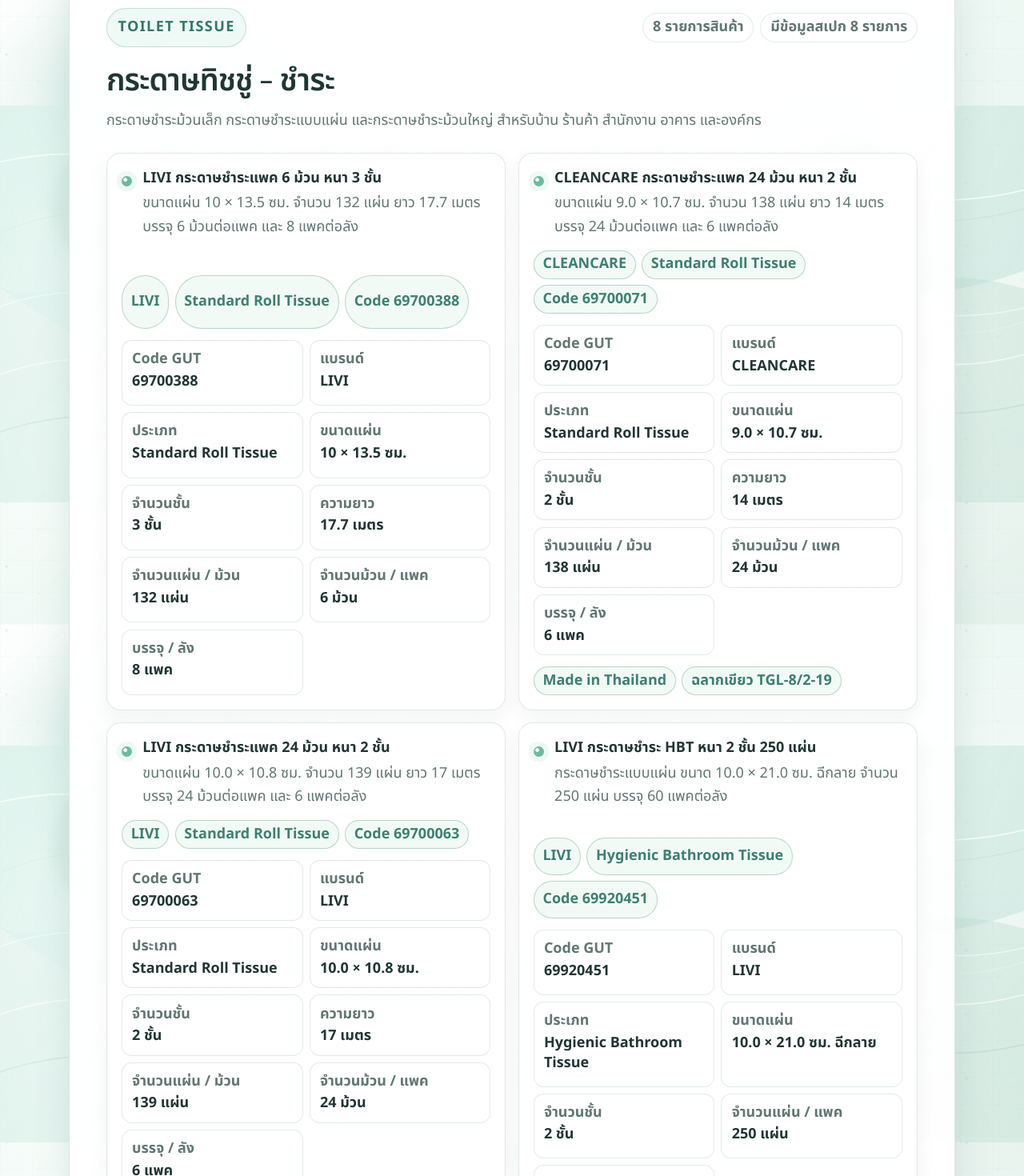
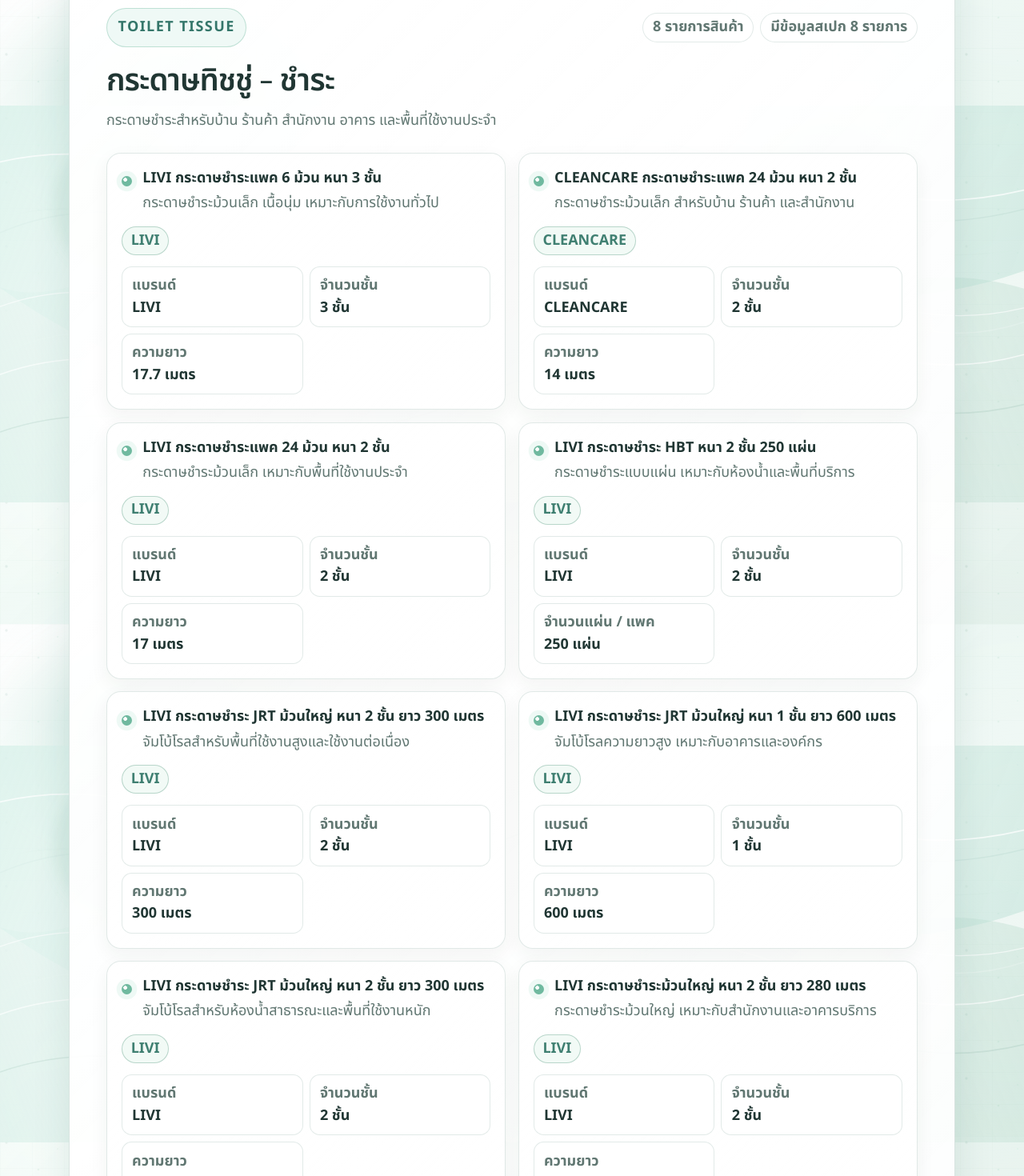
Before and after one commit to phataree-adminrayong/phataree, a Next.js app: page / in a window 1280 px wide. Shown: the part 2420-3890 px from the top of the page at 80% size. Built offline with nearby package versions, Linux system fonts and the light colour scheme.

Commit message:
Update Product info

```diff
--- a/src/app/sections/ProductsSection/productData.ts
+++ b/src/app/sections/ProductsSection/productData.ts
@@ -45,7 +45,7 @@
     title: 'กระดาษทิชชู่ - ชำระ',
     eyebrow: 'Toilet Tissue',
     description:
-      'กระดาษชำระม้วนเล็ก กระดาษชำระแบบแผ่น และกระดาษชำระม้วนใหญ่ สำหรับบ้าน ร้านค้า สำนักงาน อาคาร และองค์กร',
+      'กระดาษชำระสำหรับบ้าน ร้านค้า สำนักงาน อาคาร และพื้นที่ใช้งานประจำ',
     images: [
       {
         src: '/images/product/toilet-tissue/toilet-tissue-1.jpg',
@@ -65,131 +65,81 @@
         id: 'livi-standard-roll-3ply-6rolls-17-7m',
         name: 'LIVI กระดาษชำระแพค 6 ม้วน หนา 3 ชั้น',
         shortDescription:
-          'ขนาดแผ่น 10 × 13.5 ซม. จำนวน 132 แผ่น ยาว 17.7 เมตร บรรจุ 6 ม้วนต่อแพค และ 8 แพคต่อลัง',
+          'กระดาษชำระม้วนเล็ก เนื้อนุ่ม เหมาะกับการใช้งานทั่วไป',
         specs: {
-          codeGut: '69700388',
           brand: 'LIVI',
-          format: 'Standard Roll Tissue',
-          sheetSize: '10 × 13.5 ซม.',
           ply: 3,
-          sheetsPerRoll: 132,
           lengthMeter: 17.7,
-          rollsPerPack: 6,
-          packsPerCarton: 8,
         },
       },
       {
         id: 'cleancare-standard-roll-2ply-24rolls-14m',
         name: 'CLEANCARE กระดาษชำระแพค 24 ม้วน หนา 2 ชั้น',
-        shortDescription:
-          'ขนาดแผ่น 9.0 × 10.7 ซม. จำนวน 138 แผ่น ยาว 14 เมตร บรรจุ 24 ม้วนต่อแพค และ 6 แพคต่อลัง',
+        shortDescription: 'กระดาษชำระม้วนเล็ก สำหรับบ้าน ร้านค้า และสำนักงาน',
         specs: {
-          codeGut: '69700071',
           brand: 'CLEANCARE',
-          format: 'Standard Roll Tissue',
-          sheetSize: '9.0 × 10.7 ซม.',
           ply: 2,
-          sheetsPerRoll: 138,
           lengthMeter: 14,
-          rollsPerPack: 24,
-          packsPerCarton: 6,
-          certifications: ['Made in Thailand', 'ฉลากเขียว TGL-8/2-19'],
         },
       },
       {
         id: 'livi-standard-roll-2ply-24rolls-17m',
         name: 'LIVI กระดาษชำระแพค 24 ม้วน หนา 2 ชั้น',
-        shortDescription:
-          'ขนาดแผ่น 10.0 × 10.8 ซม. จำนวน 139 แผ่น ยาว 17 เมตร บรรจุ 24 ม้วนต่อแพค และ 6 แพคต่อลัง',
+        shortDescription: 'กระดาษชำระม้วนเล็ก เหมาะกับพื้นที่ใช้งานประจำ',
         specs: {
-          codeGut: '69700063',
           brand: 'LIVI',
-          format: 'Standard Roll Tissue',
-          sheetSize: '10.0 × 10.8 ซม.',
           ply: 2,
-          sheetsPerRoll: 139,
           lengthMeter: 17,
-          rollsPerPack: 24,
-          packsPerCarton: 6,
-          certifications: ['Made in Thailand', 'ฉลากเขียว TGL-8/2-19'],
         },
       },
       {
         id: 'livi-hbt-2ply-250sheets',
         name: 'LIVI กระดาษชำระ HBT หนา 2 ชั้น 250 แผ่น',
-        shortDescription:
-          'กระดาษชำระแบบแผ่น ขนาด 10.0 × 21.0 ซม. ฉีกลาย จำนวน 250 แผ่น บรรจุ 60 แพคต่อลัง',
+        shortDescription: 'กระดาษชำระแบบแผ่น เหมาะกับห้องน้ำและพื้นที่บริการ',
         specs: {
-          codeGut: '69920451',
           brand: 'LIVI',
-          format: 'Hygienic Bathroom Tissue',
-          sheetSize: '10.0 × 21.0 ซม. ฉีกลาย',
           ply: 2,
           sheetsPerPack: 250,
-          packsPerCarton: 60,
         },
       },
       {
         id: 'livi-jrt-2ply-300m-85',
         name: 'LIVI กระดาษชำระ JRT ม้วนใหญ่ หนา 2 ชั้น ยาว 300 เมตร',
-        shortDescription:
-          'จัมโบ้โรลหน้ากว้าง 8.5 ซม. ยาว 300 เมตร บรรจุ 12 ม้วนต่อลัง เหมาะกับพื้นที่ใช้งานสูง',
+        shortDescription: 'จัมโบ้โรลสำหรับพื้นที่ใช้งานสูงและใช้งานต่อเนื่อง',
         specs: {
-          codeGut: '69700129',
           brand: 'LIVI',
-          format: 'Jumbo Roll Toilet Tissue',
-          rollSize: '8.5 × 300 ม.',
           ply: 2,
           lengthMeter: 300,
-          rollsPerCarton: 12,
-          certifications: ['Made in Thailand', 'ฉลากเขียว TGL-8/2-19'],
         },
       },
       {
         id: 'livi-jrt-1ply-600m',
         name: 'LIVI กระดาษชำระ JRT ม้วนใหญ่ หนา 1 ชั้น ยาว 600 เมตร',
-        shortDescription:
-          'จัมโบ้โรลหน้ากว้าง 8.5 ซม. ยาว 600 เมตร บรรจุ 12 ม้วนต่อลัง สำหรับการใช้งานต่อเนื่อง',
+        shortDescription: 'จัมโบ้โรลความยาวสูง เหมาะกับอาคารและองค์กร',
         specs: {
-          codeGut: '69700128',
           brand: 'LIVI',
-          format: 'Jumbo Roll Toilet Tissue',
-          rollSize: '8.5 × 600 ม.',
           ply: 1,
           lengthMeter: 600,
-          rollsPerCarton: 12,
-          certifications: ['Made in Thailand', 'ฉลากเขียว TGL-8/2-19'],
         },
       },
       {
         id: 'livi-jrt-2ply-300m-80',
         name: 'LIVI กระดาษชำระ JRT ม้วนใหญ่ หนา 2 ชั้น ยาว 300 เมตร',
-        shortDescription:
-          'จัมโบ้โรลหน้ากว้าง 8.0 ซม. ยาว 300 เมตร บรรจุ 12 ม้วนต่อลัง',
+        shortDescription: 'จัมโบ้โรลสำหรับห้องน้ำสาธารณะและพื้นที่ใช้งานหนัก',
         specs: {
-          codeGut: '69700301',
           brand: 'LIVI',
-          format: 'Jumbo Roll Toilet Tissue',
-          rollSize: '8.0 × 300 ม.',
           ply: 2,
           lengthMeter: 300,
-          rollsPerCarton: 12,
-          certifications: ['Made in Thailand', 'ฉลากเขียว TGL-8/2-19'],
         },
       },
       {
         id: 'livi-jrt-2ply-280m',
         name: 'LIVI กระดาษชำระม้วนใหญ่ หนา 2 ชั้น ยาว 280 เมตร',
-        shortDescription:
-          'จัมโบ้โรลหน้ากว้าง 8.0 ซม. ยาว 280 เมตร บรรจุ 4 แพคต่อลัง',
+        shortDescription: 'กระดาษชำระม้วนใหญ่ เหมาะกับสำนักงานและอาคารบริการ',
         specs: {
-          codeGut: '69700372',
           brand: 'LIVI',
-          format: 'Jumbo Roll Toilet Tissue',
-          rollSize: '8.0 × 280 ม.',
           ply: 2,
           lengthMeter: 280,
-          packsPerCarton: 4,
         },
       },
     ],
@@ -199,7 +149,7 @@
     title: 'กระดาษทิชชู่ - เช็ดปาก',
     eyebrow: 'Napkin Tissue',
     description:
-      'กระดาษเช็ดปากแบบป๊อปอัพ ค็อกเทลแนพกิ้น และแนพกิ้น สำหรับร้านอาหาร คาเฟ่ โรงแรม งานจัดเลี้ยง และพื้นที่บริการ',
+      'กระดาษเช็ดปากสำหรับร้านอาหาร คาเฟ่ โรงแรม งานจัดเลี้ยง และพื้นที่บริการ',
     images: [
       {
         src: '/images/product/napkin/napkin-1.jpg',
@@ -218,77 +168,51 @@
       {
         id: 'livi-pop-up-tissue-1ply-200sheets',
         name: 'LIVI กระดาษเช็ดปาก Pop Up หนา 1 ชั้น 200 แผ่น',
-        shortDescription:
-          'ขนาด 10.0 × 20.0 ซม. แบบป๊อปอัพ บรรจุ 60 แพคต่อลัง เหมาะสำหรับร้านอาหารและพื้นที่บริการ',
+        shortDescription: 'กระดาษเช็ดปากแบบป๊อปอัพ หยิบใช้งานง่าย',
         specs: {
-          codeGut: '69700140',
           brand: 'LIVI',
-          format: 'Pop Up Tissue',
-          sheetSize: '10.0 × 20.0 ซม. ป๊อปอัพ',
           ply: 1,
           sheetsPerPack: 200,
-          packsPerCarton: 60,
-          certifications: ['Made in Thailand', 'ฉลากเขียว TGL-8/2-19'],
         },
       },
       {
         id: 'livi-cocktail-napkin-brown-500sheets',
         name: 'LIVI กระดาษเช็ดปาก Cocktail Napkin สีน้ำตาล 500 แผ่น',
-        shortDescription:
-          'ขนาด 30 × 32.5 ซม. หนา 1 ชั้น จำนวน 500 แผ่น บรรจุ 12 แพคต่อลัง',
+        shortDescription: 'กระดาษเช็ดปากโทนธรรมชาติ เหมาะกับร้านอาหารและคาเฟ่',
         specs: {
-          codeGut: '69920066',
           brand: 'LIVI',
-          format: 'Cocktail Napkin',
-          sheetSize: '30 × 32.5 ซม.',
           ply: 1,
           sheetsPerPack: 500,
-          packsPerCarton: 12,
         },
       },
       {
         id: 'livi-cocktail-napkin-white-500sheets',
         name: 'LIVI กระดาษเช็ดปาก Cocktail Napkin สีขาว 500 แผ่น',
-        shortDescription:
-          'ขนาด 30 × 32.5 ซม. หนา 1 ชั้น จำนวน 500 แผ่น บรรจุ 12 แพคต่อลัง',
+        shortDescription: 'กระดาษเช็ดปากสีขาว ใช้งานง่ายในพื้นที่บริการ',
         specs: {
-          codeGut: '69920132',
           brand: 'LIVI',
-          format: 'Cocktail Napkin',
-          sheetSize: '30 × 32.5 ซม.',
           ply: 1,
           sheetsPerPack: 500,
-          packsPerCarton: 12,
         },
       },
       {
         id: 'livi-napkin-brown-200sheets',
         name: 'LIVI กระดาษเช็ดปาก Napkin สีน้ำตาล 200 แผ่น',
-        shortDescription:
-          'ขนาด 33 × 33 ซม. หนา 1 ชั้น จำนวน 200 แผ่น บรรจุ 20 แพคต่อลัง',
+        shortDescription: 'กระดาษแนพกิ้นสีน้ำตาล สำหรับร้านอาหารและงานบริการ',
         specs: {
-          codeGut: '69700330',
           brand: 'LIVI',
-          format: 'Napkin Tissue',
-          sheetSize: '33 × 33 ซม.',
           ply: 1,
           sheetsPerPack: 200,
-          packsPerCarton: 20,
         },
       },
       {
         id: 'livi-napkin-white-200sheets',
         name: 'LIVI กระดาษเช็ดปาก Napkin สีขาว 200 แผ่น',
-        shortDescription:
-          'ขนาด 33 × 33 ซม. หนา 1 ชั้น จำนวน 200 แผ่น บรรจุ 20 แพคต่อลัง',
+        shortDescription: 'กระดาษแนพกิ้นสีขาว สำหรับร้านอาหารและงานจัดเลี้ยง',
         specs: {
-          codeGut: '69700340',
           brand: 'LIVI',
-          format: 'Napkin Tissue',
-          sheetSize: '33 × 33 ซม.',
           ply: 1,
           sheetsPerPack: 200,
-          packsPerCarton: 20,
         },
       },
     ],
@@ -298,7 +222,7 @@
     title: 'กระดาษทิชชู่ - เช็ดมือ',
     eyebrow: 'Hand Towel',
     description:
-      'กระดาษเช็ดมือแบบม้วนและแบบแผ่นต่อเนื่อง สำหรับห้องน้ำ จุดล้างมือ สำนักงาน โรงงาน และพื้นที่ส่วนกลาง',
+      'กระดาษเช็ดมือสำหรับห้องน้ำ จุดล้างมือ สำนักงาน โรงงาน และพื้นที่ส่วนกลาง',
     images: [
       {
         src: '/images/product/hand-tissue/hand-tissue-1.jpg',
@@ -317,63 +241,43 @@
       {
         id: 'livi-hand-roll-towel-1ply-200m',
         name: 'LIVI กระดาษเช็ดมือแบบม้วน หนา 1 ชั้น ยาว 200 เมตร',
-        shortDescription:
-          'กระดาษเช็ดมือแบบม้วน ยาว 200 เมตร บรรจุ 6 ม้วนต่อลัง เหมาะสำหรับจุดล้างมือและพื้นที่ใช้งานต่อเนื่อง',
+        shortDescription: 'กระดาษเช็ดมือแบบม้วน เหมาะกับพื้นที่ใช้งานต่อเนื่อง',
         specs: {
-          codeGut: '69700105',
           brand: 'LIVI',
-          format: 'Hand Roll Towel Tissue',
           ply: 1,
           lengthMeter: 200,
-          rollsPerCarton: 6,
-          certifications: ['Made in Thailand'],
         },
       },
       {
         id: 'livi-interfold-mfold-1ply-250sheets',
         name: 'LIVI กระดาษเช็ดมือพับต่อเนื่อง M-Fold หนา 1 ชั้น 250 แผ่น',
-        shortDescription:
-          'ขนาด 23.0 × 24.0 ซม. จำนวน 250 แผ่น บรรจุ 16 แพคต่อลัง',
+        shortDescription: 'กระดาษเช็ดมือพับต่อเนื่อง สำหรับจุดล้างมือทั่วไป',
         specs: {
-          codeGut: '69910496',
           brand: 'LIVI',
-          format: 'Interfold Hand Towel Tissue M-Fold',
-          sheetSize: '23.0 × 24.0 ซม.',
           ply: 1,
           sheetsPerPack: 250,
-          packsPerCarton: 16,
         },
       },
       {
         id: 'livi-interfold-lfold-2ply-250sheets',
         name: 'LIVI กระดาษเช็ดมือพับต่อเนื่อง L-Fold หนา 2 ชั้น 250 แผ่น',
         shortDescription:
-          'ขนาด 24.0 × 21.0 ซม. จำนวน 250 แผ่น บรรจุ 24 แพคต่อลัง',
+          'กระดาษเช็ดมือพับต่อเนื่อง เนื้อหนาขึ้นสำหรับงานบริการ',
         specs: {
-          codeGut: '69700117',
           brand: 'LIVI',
-          format: 'Interfold Hand Towel Tissue L-Fold',
-          sheetSize: '24.0 × 21.0 ซม.',
           ply: 2,
           sheetsPerPack: 250,
-          packsPerCarton: 24,
-          certifications: ['Made in Thailand', 'ฉลากเขียว TGL-8/2-19'],
         },
       },
       {
         id: 'livi-interfold-lfold-1ply-300sheets',
         name: 'LIVI กระดาษเช็ดมือพับต่อเนื่อง L-Fold หนา 1 ชั้น 300 แผ่น',
         shortDescription:
-          'ขนาด 22.0 × 21.0 ซม. จำนวน 300 แผ่น บรรจุ 24 แพคต่อลัง',
+          'กระดาษเช็ดมือพับต่อเนื่อง จำนวนแผ่นมาก ใช้งานคุ้มค่า',
         specs: {
-          codeGut: '69700116',
           brand: 'LIVI',
-          format: 'Interfold Hand Towel Tissue L-Fold',
-          sheetSize: '22.0 × 21.0 ซม.',
           ply: 1,
           sheetsPerPack: 300,
-          packsPerCarton: 24,
-          certifications: ['Made in Thailand', 'ฉลากเขียว TGL-8/2-19'],
         },
       },
     ],
@@ -383,7 +287,7 @@
     title: 'กระดาษทิชชู่ - เช็ดหน้า',
     eyebrow: 'Facial Tissue',
     description:
-      'กระดาษเช็ดหน้าชนิดเติม สำหรับบ้าน สำนักงาน โรงแรม ห้องพัก และพื้นที่รับรองลูกค้า',
+      'กระดาษเช็ดหน้าสำหรับบ้าน สำนักงาน โรงแรม ห้องพัก และพื้นที่รับรองลูกค้า',
     images: [
       {
         src: '/images/product/facial-tissue/facial-tissue-1.png',
@@ -394,31 +298,21 @@
       {
         id: 'livi-facial-tissue-refill-200sheets',
         name: 'LIVI กระดาษเช็ดหน้า 200 แผ่น หนา 2 ชั้น ชนิดเติม',
-        shortDescription:
-          'ขนาด 20.0 × 20.75 ซม. จำนวน 200 แผ่น บรรจุ 50 แพคต่อลัง',
+        shortDescription: 'กระดาษเช็ดหน้าชนิดเติม เหมาะกับบ้านและสำนักงาน',
         specs: {
-          codeGut: '69920441',
           brand: 'LIVI',
-          format: 'Facial Tissue Refill',
-          sheetSize: '20.0 × 20.75 ซม.',
           ply: 2,
           sheetsPerPack: 200,
-          packsPerCarton: 50,
         },
       },
       {
         id: 'livi-facial-tissue-box-60sheets',
         name: 'LIVI กระดาษเช็ดหน้า 60 แผ่น หนา 2 ชั้น แบบกล่อง',
-        shortDescription:
-          'ขนาด 19.75 × 21 ซม. จำนวน 60 แผ่น บรรจุ 48 กล่องต่อลัง',
+        shortDescription: 'กระดาษเช็ดหน้าแบบกล่อง เหมาะกับห้องพักและจุดรับรอง',
         specs: {
-          codeGut: '69920452',
           brand: 'LIVI',
-          format: 'Facial Tissue Box',
-          sheetSize: '19.75 × 21 ซม.',
           ply: 2,
           sheetsPerPack: 60,
-          packsPerCarton: 48,
         },
       },
     ],
```
